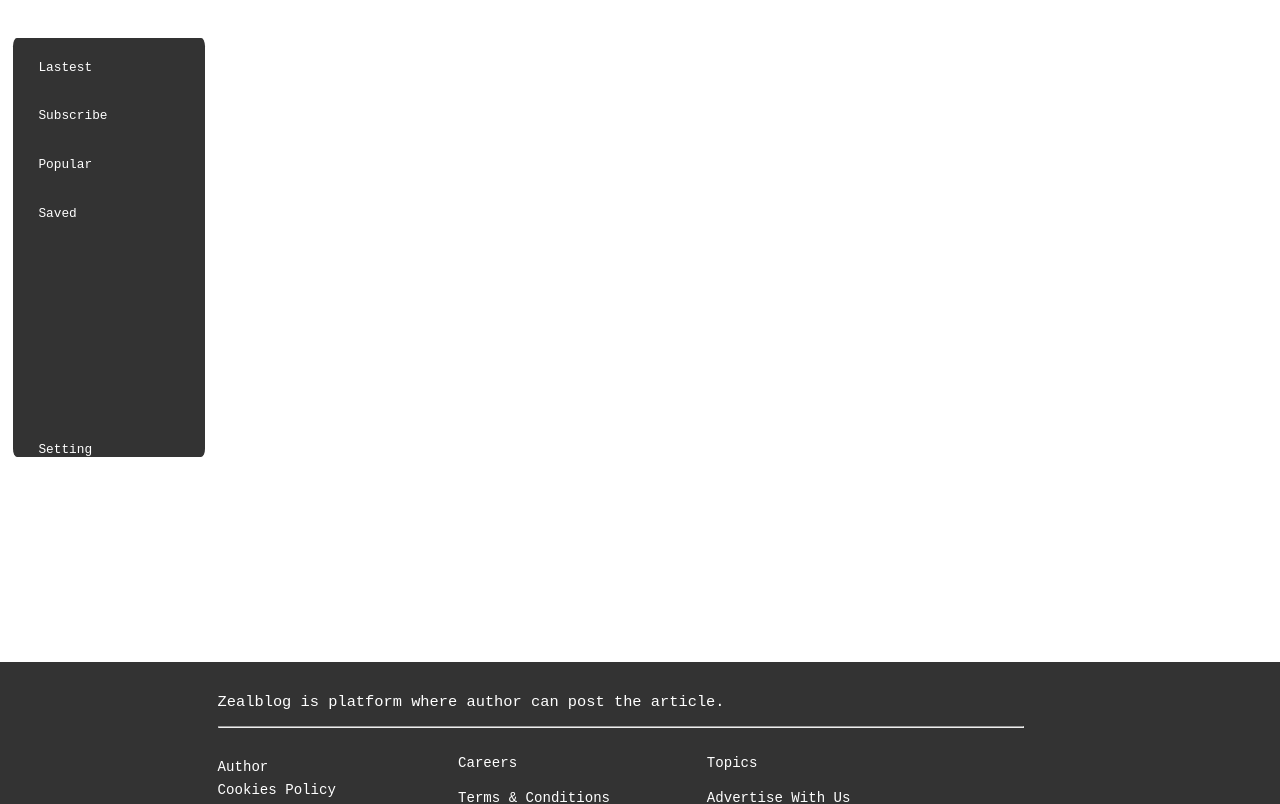
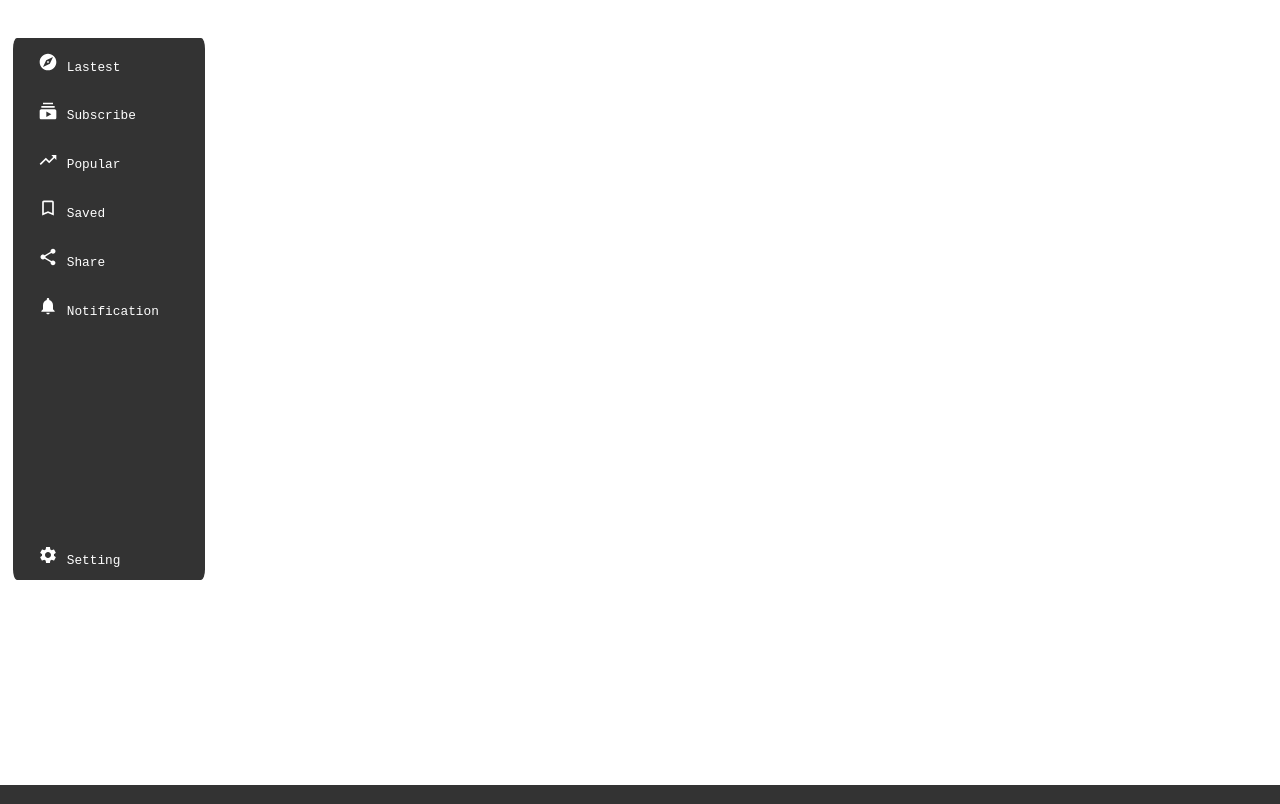
Before and after one commit to Raushankumar-prog/Zealblog, a React (Create React App) app in the folder fronted/: page / in a window 1280 px wide. Shown: the top 804 px of the page. Built offline with nearby package versions, Linux system fonts and the light colour scheme.

Commit message:
adding the icon

```diff
--- a/fronted/package.json
+++ b/fronted/package.json
@@ -3,6 +3,10 @@
   "version": "0.1.0",
   "private": true,
   "dependencies": {
+    "@emotion/react": "^11.11.1",
+    "@emotion/styled": "^11.11.0",
+    "@mui/icons-material": "^5.14.18",
+    "@mui/material": "^5.14.18",
     "@testing-library/jest-dom": "^5.17.0",
     "@testing-library/react": "^13.4.0",
     "@testing-library/user-event": "^13.5.0",
--- a/fronted/src/Components/left/left.css
+++ b/fronted/src/Components/left/left.css
@@ -15,6 +15,7 @@
     color: #fff;
    font-family: 'Courier New', Courier, monospace;
    font-size: 1vw;
+   display: flex;
 }
 
 .category2{
@@ -24,4 +25,12 @@
         font-family: 'Courier New', Courier, monospace;
         font-size: 1vw;
         margin-top: 120%;
+        display: flex;
 }
+
+.text{
+     padding-left: 5%;
+}
+.icon{
+    padding-top: 3%;
+}
--- a/fronted/src/Components/left/left.js
+++ b/fronted/src/Components/left/left.js
@@ -1,13 +1,42 @@
 import './left.css';
-
+import SubscriptionsIcon from '@mui/icons-material/Subscriptions';
+import Saved from '@mui/icons-material/BookmarkBorder';
+import SettingsIcon from '@mui/icons-material/Settings';
+import TrendingUpIcon from '@mui/icons-material/TrendingUp';
+import ShareIcon from '@mui/icons-material/Share';
+import NotificationsIcon from '@mui/icons-material/Notifications';
+import ExploreIcon from '@mui/icons-material/Explore';
 const Left = () => {
     return (<div>
          <div className="fr">
-        <div className="category1" ><p className="category">lastest</p></div>
-        <div  className="category1"><p className="category">subscribe</p></div>
-        <div  className="category1"><p className="category">popular</p></div>
-        <div  className="category1"><p className="category">saved</p></div>
-        <div  className="category2"><p className="category">setting</p></div>
+        <div className="category1" >
+             <div className="icon"><ExploreIcon  fontSize="small"  /></div>
+              <div className="text"><p className="category">lastest</p></div>
+       </div>
+        <div  className="category1">
+           <div className="icon"><SubscriptionsIcon fontSize="small"/></div>
+           <div className="text"><p className="category">subscribe</p></div>
+        </div>
+        <div  className="category1">
+             <div className="icon"><TrendingUpIcon fontSize="small"/></div>
+             <div className="text"><p className="category">popular</p></div>
+        </div>
+        <div  className="category1">
+             <div className="icon"><Saved fontSize="small"/></div>
+             <div className="text"><p className="category">saved</p></div>
+        </div>
+        <div  className="category1">
+             <div className="icon"><ShareIcon fontSize="small"/></div>
+             <div className="text"><p className="category">share</p></div>
+        </div>
+         <div  className="category1">
+             <div className="icon"><NotificationsIcon fontSize="small"/></div>
+             <div className="text"><p className="category">Notification</p></div>
+        </div>
+        <div  className="category2">
+             <div className="icon"><SettingsIcon SubscriptionsIcon fontSize="small"/></div>
+              <div className="text"><p className="category">setting</p></div>
+       </div>
         </div>
 
 
```
Also changed, not shown: 1 other file (tests, documents, lock files or other folders).
